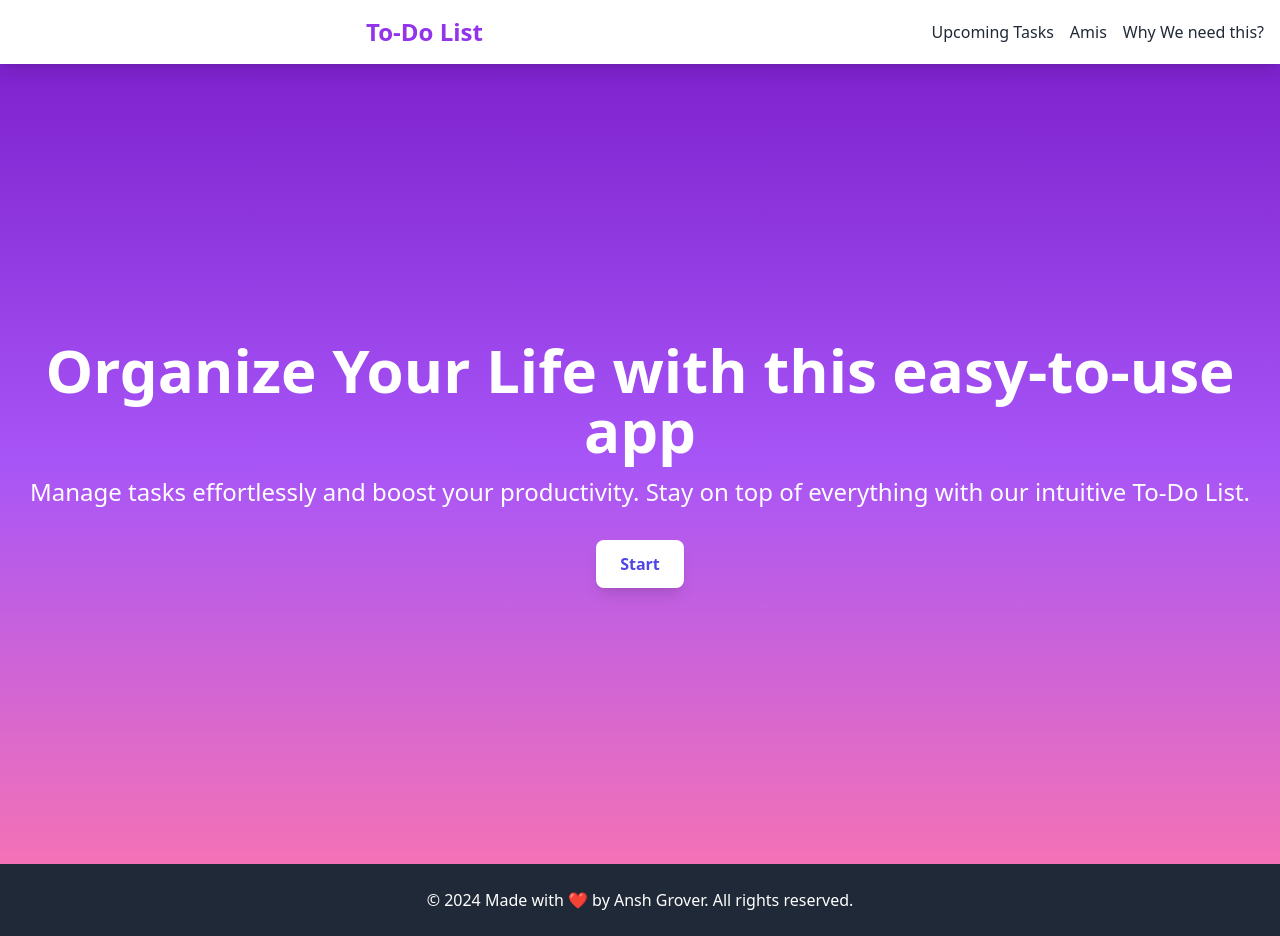
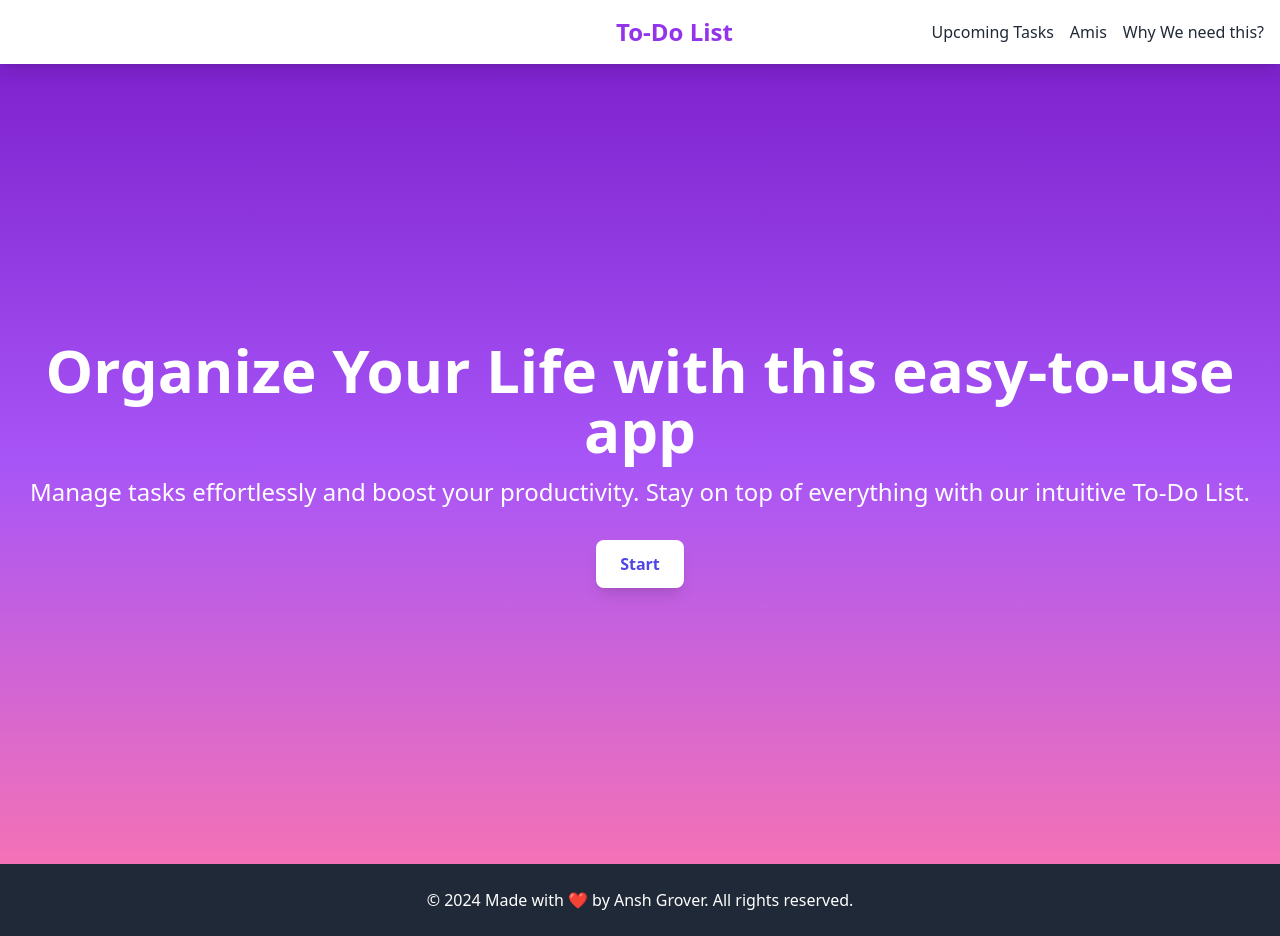
Before and after one commit to GeneJosie/git-test, a website: page To-Do-List-main/index.html in a window 1280 px wide. Drawn offline with nearby package versions, Linux system fonts and the light colour scheme.

Commit message:
j'ai deplace To-Do List 600px vers la droite

```diff
--- a/To-Do-List-main/index.html
+++ b/To-Do-List-main/index.html
@@ -8,7 +8,7 @@
     <script src="https://cdn.tailwindcss.com"></script>
     <style>
       .move-left {
-        margin-left: 350px; /* Décalage de 200px vers la gauche */
+        margin-left: 600px; /* Décalage de 200px vers la gauche */
       }
     </style>
   </head>
```
